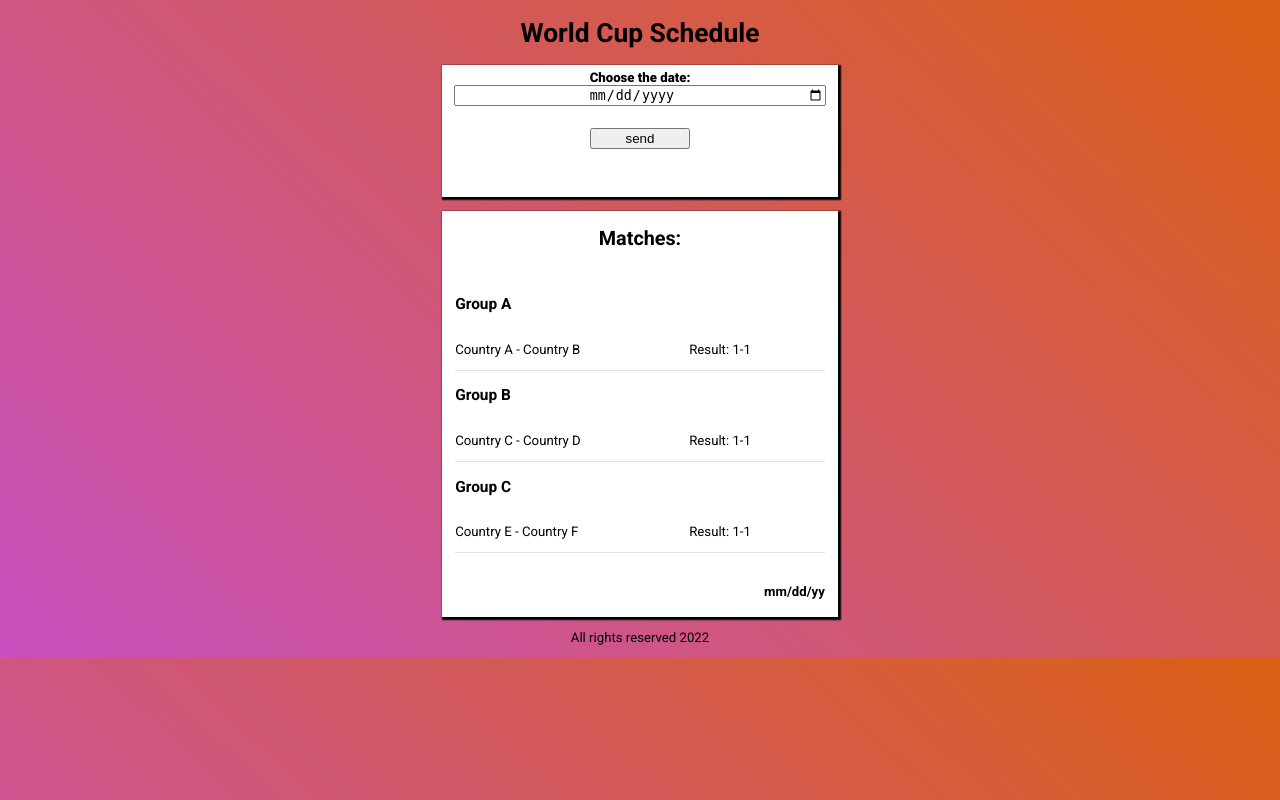
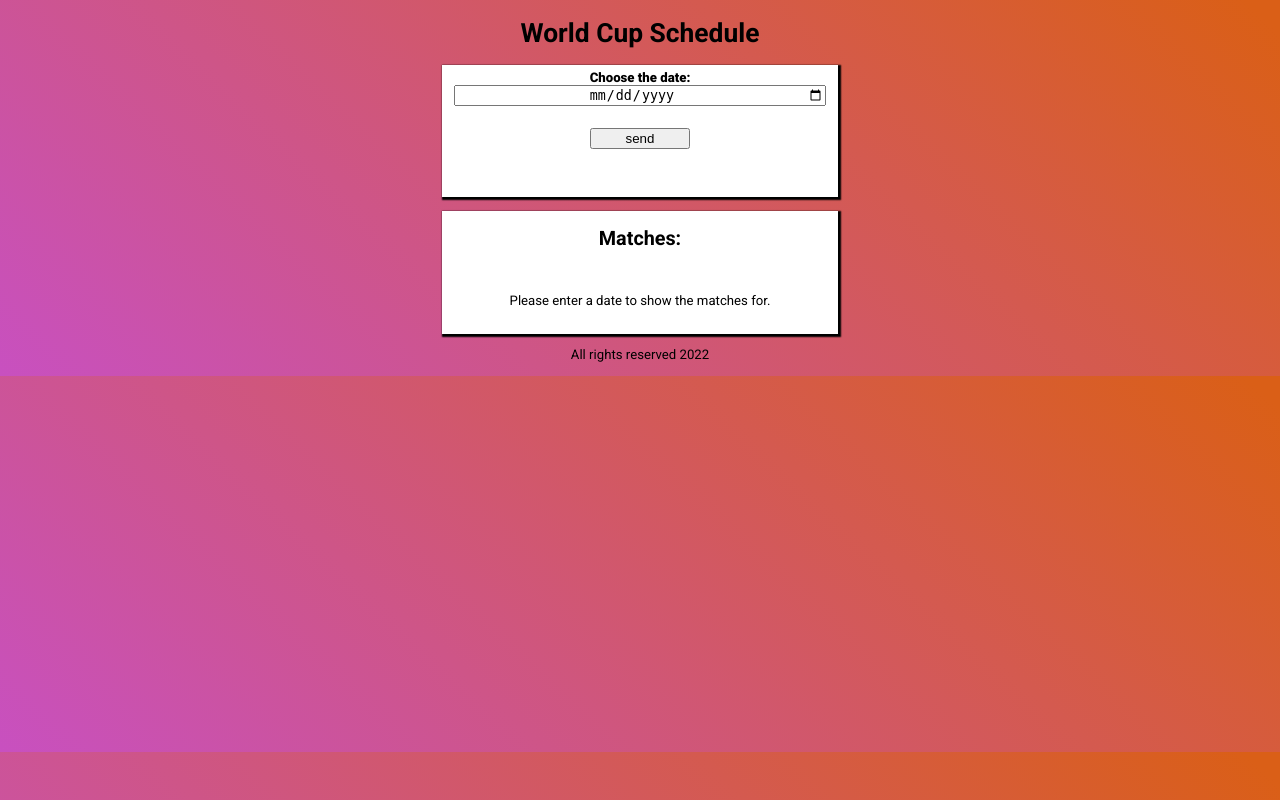
Before and after one commit to edseldim/wcscrapper, a Django app: page /wcresults/ in a window 1280 px wide. Run offline with Django 4.2, Linux system fonts and the light colour scheme.

Commit message:
Added extra UI messages to the web page

```diff
--- a/django_wcapp/django_wcapp/wcresults/static/assets/js/app.js
+++ b/django_wcapp/django_wcapp/wcresults/static/assets/js/app.js
@@ -8,17 +8,28 @@ let dateObj = {
 }
 
 class UI{
+
+
+
     removeHTML(){
         while(matchesContainer.firstChild){
             matchesContainer.firstChild.remove();
         }
     }
 
-    loadingMessage(){
+    showMessage(messageText, relativeParent,disappear=true){ // submitBtn.parentElement.parentElement
         const messageP = document.createElement("P");
-        messageP.textContent = "loading..."
-        submitBtn.parentElement.parentElement.append(messageP);
-        return messageP;
+        const divBlock = document.createElement("DIV");
+        messageP.textContent = messageText
+        divBlock.setAttribute("style","text-align:center")
+        divBlock.append(messageP)
+        relativeParent.append(divBlock);
+        if(!disappear){
+            return divBlock;
+        }
+        setTimeout(()=>{
+            messageP.remove()
+        },3000)
     }
 
     loadMatches(matchData){
@@ -44,6 +55,10 @@ class UI{
             `
             matchesContainer.append(rawHTMLElement);
         })
+
+        if(matchesContainer.children.length===0){
+            this.showMessage("No data to show",submitBtn.parentElement.parentElement,true)
+        }
     }
 }
 
@@ -56,8 +71,12 @@ function eventRegister(){
         }
 
         e.preventDefault();
-        loadingTxt = ui.loadingMessage();
+        loadingTxt = ui.showMessage("loading...",submitBtn.parentElement.parentElement,false);
         fetch(`http://127.0.0.1:8000/wcresults/results-${converTime(dateObj["dateInput"])}`)
+            .catch(err => {
+                loadingTxt.remove()
+                ui.showMessage("Internal Error. Please try again later.",submitBtn.parentElement.parentElement,true)
+            })
             .then(response => response.json())
             .then(response => {
                 let matchArray = [];
@@ -72,13 +91,11 @@ function eventRegister(){
                         groupName:data["group_name"],
                     })
                 })
-                console.log(response, matchArray);
                 loadingTxt.remove();
                 ui.removeHTML();
                 ui.loadMatches(matchArray);
                 dateMatchInput.textContent = dateObj["dateInput"];
-            })
-            .catch(err => console.error(err));
+            });
     });
     dateInput.addEventListener("blur", dateChecker);
 }
@@ -88,7 +105,6 @@ function dateChecker(e){
         return;
     }
     dateObj["dateInput"] = e.target.value;
-    console.log(dateObj);
 }
 
 function converTime(string){
--- a/django_wcapp/django_wcapp/wcresults/templates/wcresults/index.html
+++ b/django_wcapp/django_wcapp/wcresults/templates/wcresults/index.html
@@ -28,63 +28,10 @@
         </section>
         <section class="content result-container">
             <h2>Matches:</h2>
-            <div>
-                <div class="match-data">
-                    <div class="match-data-container">
-                        <h3>
-                            Group A
-                        </h3>
-                        <div class="match-data-metadata">
-                            <p>
-                                Country A -
-                                Country B
-                            </p>
-                            <div class="match-data-result">
-                                <p>
-                                    Result: 1-1
-                                </p>
-                            </div>
-                        </div>
-                    </div>
-                    <div class="match-data-container">
-                        <h3>
-                            Group B
-                        </h3>
-                        <div class="match-data-metadata">
-                            <p>
-                                Country C -
-                                Country D
-                            </p>
-                            <div class="match-data-result">
-                                <p>
-                                    Result: 1-1
-                                </p>
-                            </div>
-                        </div>
-                    </div>
-                    <div class="match-data-container">
-                        <h3>
-                            Group C
-                        </h3>
-                        <div class="match-data-metadata">
-                            <p>
-                                Country E -
-                                Country F
-                            </p>
-                            <div class="match-data-result">
-                                <p>
-                                    Result: 1-1
-                                </p>
-                            </div>
-                        </div>
-                    </div>
-                </div>
-                <div class="date-data">
-                    <h4>
-                        mm/dd/yy
-                    </h4>
-                </div>
+            <div class="match-data">
+                <p style="text-align: center;">Please enter a date to show the matches for.</p>
             </div>
+            <div class="date-data"></div>
         </section>
     </main>
     <footer>
```
